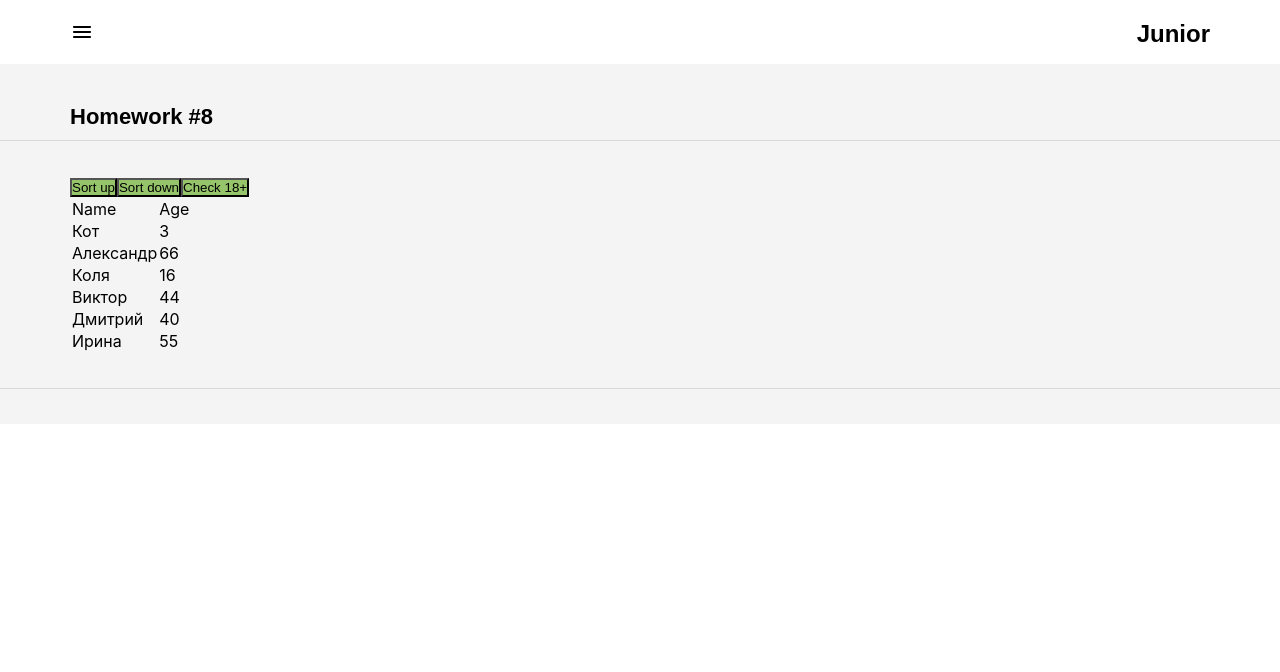
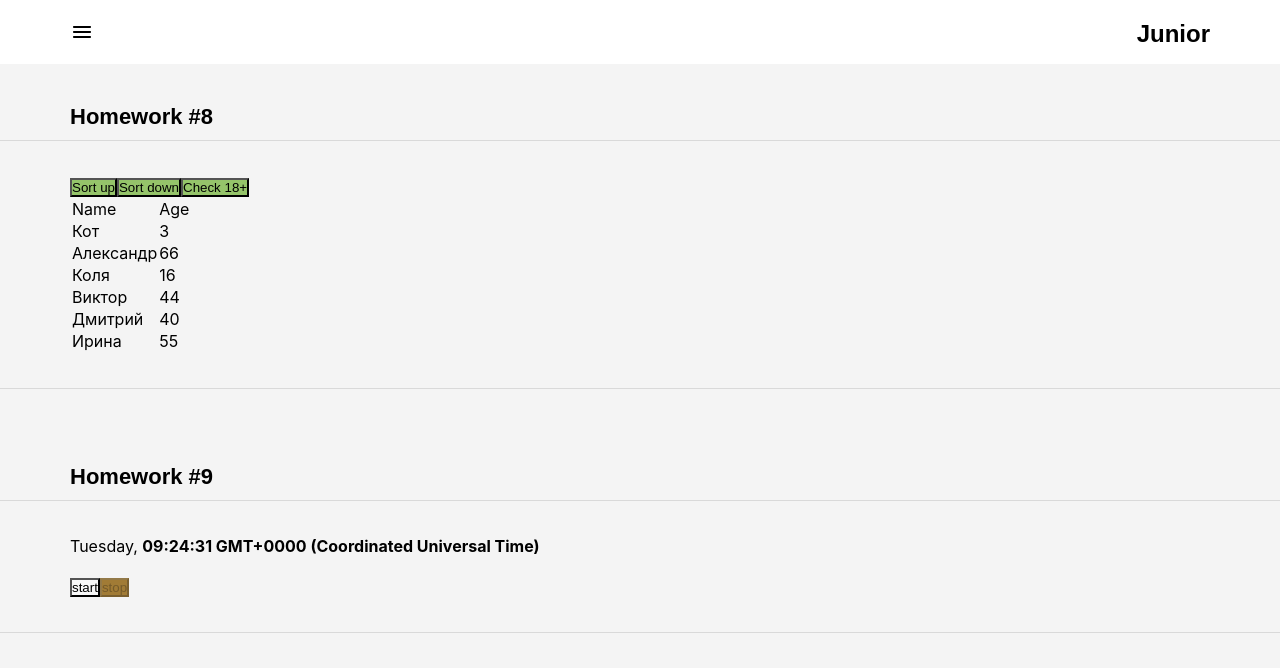
Before and after one commit to IvanMyloserdnyi/hw2, a React (Create React App) app: page /#/junior in a window 1280 px wide. Shown: the top 672 px of the page. Built offline with nearby package versions, Linux system fonts and the light colour scheme.

Commit message:
hw 9 without styles

```diff
--- a/src/s2-homeworks/hw05/pages/Junior.tsx
+++ b/src/s2-homeworks/hw05/pages/Junior.tsx
@@ -2,7 +2,7 @@ import React from 'react'
 // import HW6 from '../../hw06/HW6'
 // import HW7 from '../../hw07/HW7'
  import HW8 from '../../hw08/HW8'
-// import HW9 from '../../hw09/HW9'
+ import HW9 from '../../hw09/HW9'
 
 function Junior() {
     return (
@@ -10,7 +10,7 @@ function Junior() {
             {/*<HW6 />*/}
             {/*<HW7 />*/}
             <HW8 />
-            {/*<HW9 />*/}
+            <HW9 />
         </div>
     )
 }
--- a/src/s2-homeworks/hw09/Clock.tsx
+++ b/src/s2-homeworks/hw09/Clock.tsx
@@ -1,4 +1,117 @@
 import React, {useState} from 'react'
+import SuperButton from '../hw04/common/c2-SuperButton/SuperButton'
+import {restoreState} from '../hw06/localStorage/localStorage'
+import s from './Clock.module.css'
+
+function Clock() {
+    const [timerId, setTimerId] = useState<number | undefined>(undefined)
+    // for autotests // не менять // можно подсунуть в локалСторэдж нужную дату, чтоб увидеть как она отображается
+    const [date, setDate] = useState<Date>(
+        new Date(restoreState('hw9-date', Date.now())))
+    const [show, setShow] = useState<boolean>(false)
+
+    const start = () => {
+        // пишут студенты // запустить часы (должно отображаться реальное время, а не +1)
+        // сохранить ид таймера (https://learn.javascript.ru/settimeout-setinterval#setinterval)
+        if (!timerId) {
+            const id = window.setInterval(() => setDate(new Date()), 1000)
+            setTimerId(id)
+        }
+
+    }
+
+    const stop = () => {
+        // пишут студенты // поставить часы на паузу, обнулить ид таймера (timerId <- undefined)
+        if (timerId) {
+            clearInterval(timerId)
+            setTimerId(undefined)
+        }
+
+    }
+
+    const onMouseEnter = () => { // пишут студенты // показать дату если наведена мышка
+            setShow(true)
+    }
+    const onMouseLeave = () => { // пишут студенты // спрятать дату если мышка не наведена
+            setShow(false)
+    }
+
+    const stringTime = date.toTimeString() // часы24:минуты:секунды (01:02:03)/(23:02:03)/(24:00:00)/(00:00:01) // пишут студенты
+    const day = date.getDate()
+    const month = date.getMonth() + 1
+    const year = date.getFullYear()
+    const dd = String(day).padStart(2, '0')
+    const mm = String(month).padStart(2, '0')
+    const stringDate = `${dd}.${mm}.${year}` // день.месяц.год (01.02.2022) // пишут студенты, варианты 01.02.0123/01.02.-123/01.02.12345 не рассматриваем
+
+    // день недели на английском, месяц на английском (https://learn.javascript.ru/intl#intl-datetimeformat)
+    const stringDay = new Intl.DateTimeFormat('en-US', {
+        weekday: 'long'
+    }).format(date) // пишут студенты
+    const stringMonth = new Intl.DateTimeFormat('en-US', {
+        month: 'long'
+    }).format(date); // пишут студенты
+
+    return (
+        <div className={s.clock}>
+            <div
+                id={'hw9-watch'}
+                className={s.watch}
+                onMouseEnter={onMouseEnter}
+                onMouseLeave={onMouseLeave}
+            >
+                <span id={'hw9-day'}>{stringDay}</span>,{' '}
+                <span id={'hw9-time'}>
+                    <strong>{stringTime}</strong>
+                </span>
+            </div>
+
+            <div id={'hw9-more'}>
+                <div className={s.more}>
+                    {show ? (
+                        <>
+                            <span id={'hw9-month'}>{stringMonth}</span>,{' '}
+                            <span id={'hw9-date'}>{stringDate}</span>
+                        </>
+                    ) : (
+                        <>
+                            <br/>
+                        </>
+                    )}
+                </div>
+            </div>
+
+            <div className={s.buttonsContainer}>
+                <SuperButton
+                    id={'hw9-button-start'}
+                    disabled={timerId !== undefined} // пишут студенты // задизэйблить если таймер запущен
+                    onClick={start}
+                >
+                    start
+                </SuperButton>
+                <SuperButton
+                    id={'hw9-button-stop'}
+                    disabled={timerId === undefined} // пишут студенты // задизэйблить если таймер не запущен
+                    onClick={stop}
+                >
+                    stop
+                </SuperButton>
+            </div>
+        </div>
+    )
+}
+
+export default Clock
+
+
+
+
+
+
+
+
+
+/*import React, {useState} from 'react'
 import SuperButton from '../hw04/common/c2-SuperButton/SuperButton'
 import {restoreState} from '../hw06/localStorage/localStorage'
 import s from './Clock.module.css'
@@ -83,4 +196,4 @@ function Clock() {
     )
 }
 
-export default Clock
+export default Clock*/
```
